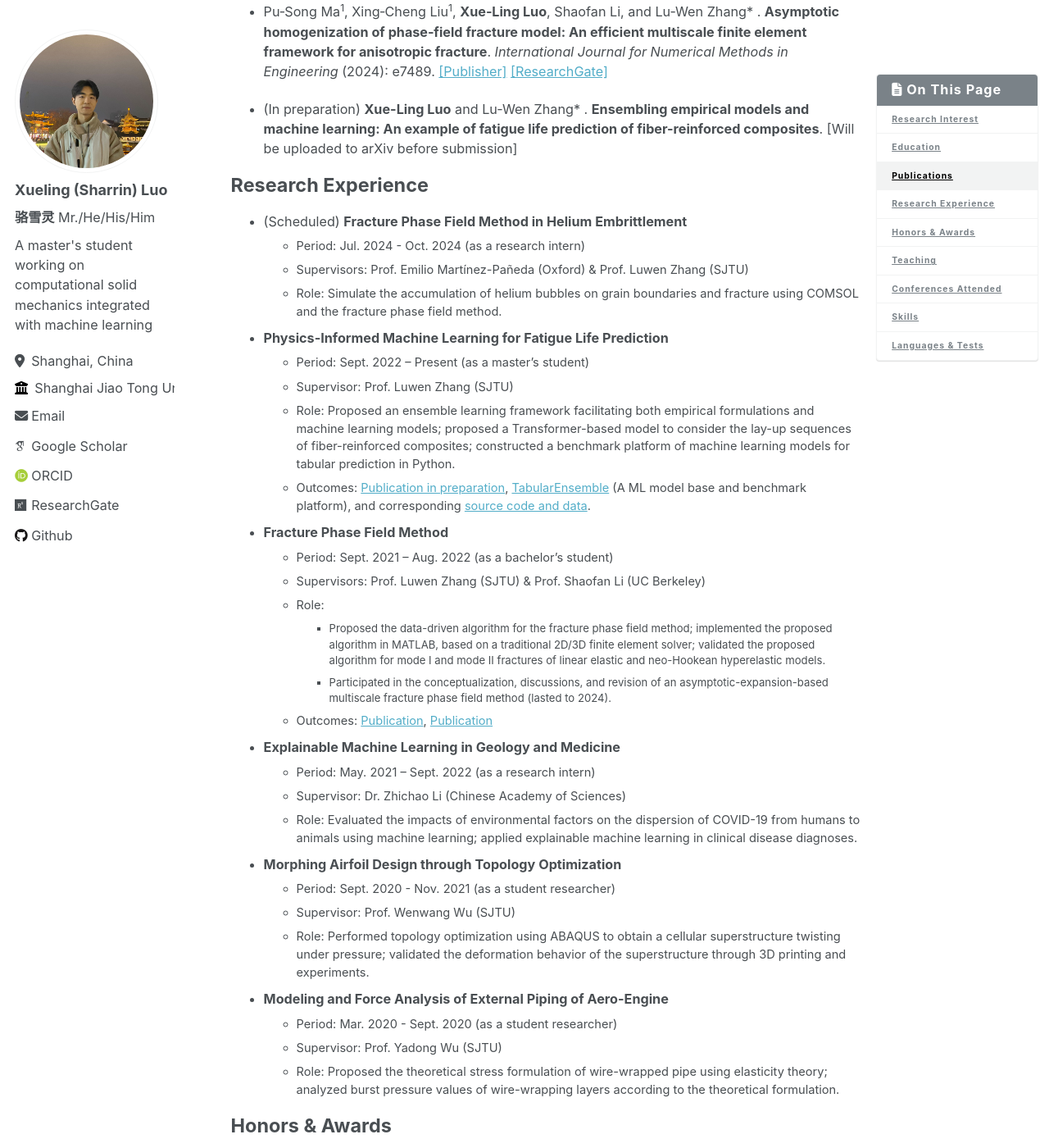
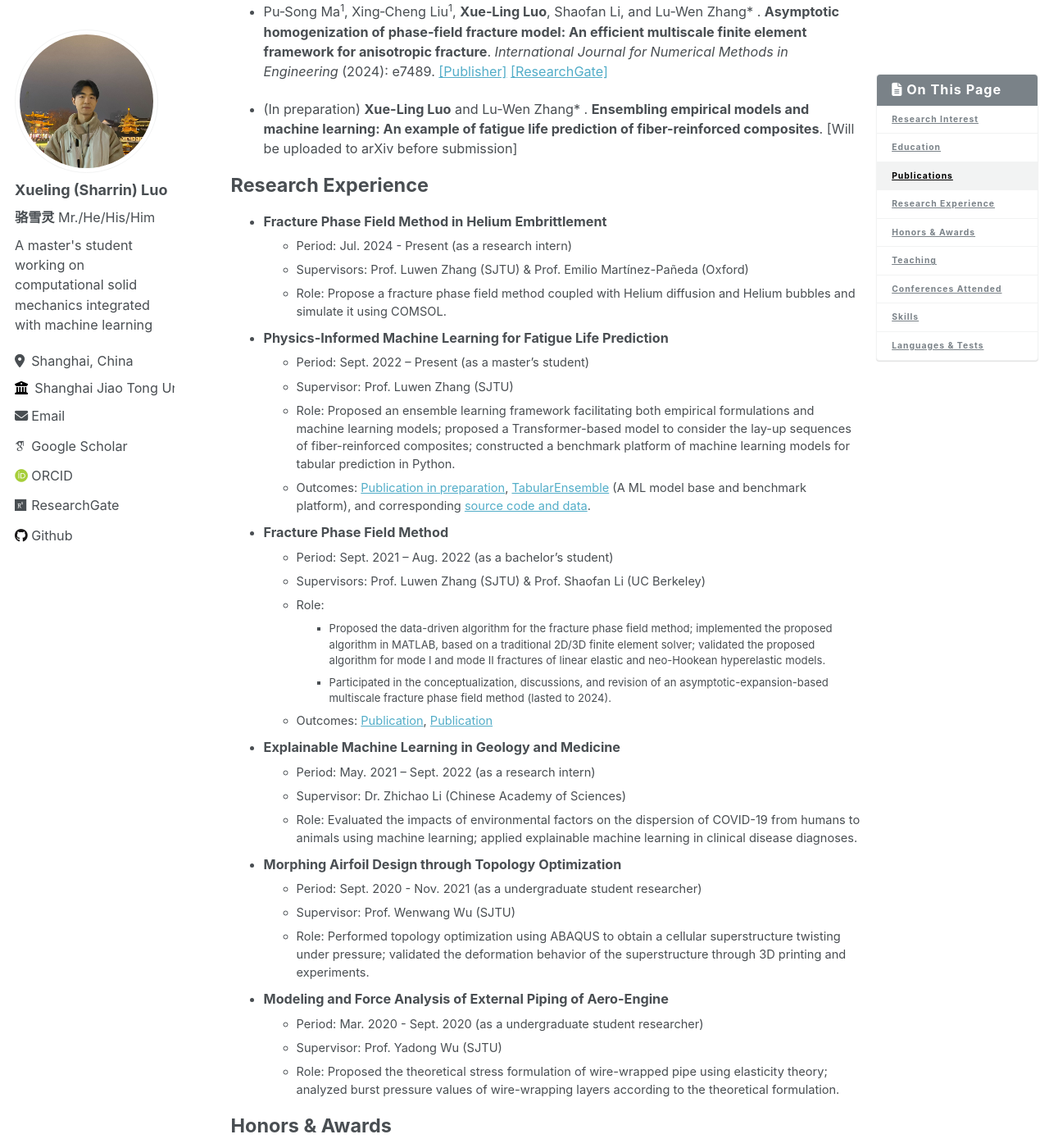
Before and after one commit to LuoXueling/luoxueling.github.io, a Jekyll site: the page built from _pages/about.md, in a window 1280 px wide and 1400 px high, scrolled down 1208 px. Shown: the whole window at 82% size. Built offline with Jekyll 4.4.1, drawn with Linux system fonts in a browser that asks for light colours; some web fonts are replaced; some of the changed text lies outside the part shown.

Commit message:
Update about.md

```diff
--- a/_pages/about.md
+++ b/_pages/about.md
@@ -46,10 +46,10 @@ My research interests lie in **fracture phase field methods**, **machine learnin
 
 # Research Experience
 
-* (Scheduled) **Fracture Phase Field Method in Helium Embrittlement**
-  * Period: Jul. 2024 - Oct. 2024 (as a research intern)
-  * Supervisors: Prof. Emilio Martínez-Pañeda (Oxford) & Prof. Luwen Zhang (SJTU)
-  * Role: Simulate the accumulation of helium bubbles on grain boundaries and fracture using COMSOL and the fracture phase field method.
+* **Fracture Phase Field Method in Helium Embrittlement**
+  * Period: Jul. 2024 - Present (as a research intern)
+  * Supervisors: Prof. Luwen Zhang (SJTU) & Prof. Emilio Martínez-Pañeda (Oxford)
+  * Role: Propose a fracture phase field method coupled with Helium diffusion and Helium bubbles and simulate it using COMSOL.
 * **Physics-Informed Machine Learning for Fatigue Life Prediction**
   * Period: Sept. 2022 – Present (as a master's student)
   * Supervisor: Prof. Luwen Zhang (SJTU)
@@ -67,11 +67,11 @@ My research interests lie in **fracture phase field methods**, **machine learnin
   * Supervisor: Dr. Zhichao Li (Chinese Academy of Sciences)
   * Role: Evaluated the impacts of environmental factors on the dispersion of COVID-19 from humans to animals using machine learning; applied explainable machine learning in clinical disease diagnoses.
 * **Morphing Airfoil Design through Topology Optimization**
-  * Period: Sept. 2020 - Nov. 2021 (as a student researcher)
+  * Period: Sept. 2020 - Nov. 2021 (as a undergraduate student researcher)
   * Supervisor: Prof. Wenwang Wu (SJTU)
   * Role: Performed topology optimization using ABAQUS to obtain a cellular superstructure twisting under pressure; validated the deformation behavior of the superstructure through 3D printing and experiments.
 * **Modeling and Force Analysis of External Piping of Aero-Engine**
-  * Period: Mar. 2020 - Sept. 2020 (as a student researcher)
+  * Period: Mar. 2020 - Sept. 2020 (as a undergraduate student researcher)
   * Supervisor: Prof. Yadong Wu (SJTU)
   * Role: Proposed the theoretical stress formulation of wire-wrapped pipe using elasticity theory; analyzed burst pressure values of wire-wrapping layers according to the theoretical formulation.
 
@@ -102,11 +103,11 @@ My research interests lie in **fracture phase field methods**, **machine learnin
 * **MATLAB**: 2D and 3D finite element implementation with implicit and explicit solvers for the fracture phase field method
 * **Python**: Machine learning, PyTorch/TensorFlow-based deep learning, OpenMMLab-based computer vision, and data analysis
 * **C++**: 2D/3D finite element implementation for beam structures, dynamics simulation of mechanical structures, and data structure
-* **Mechanical Analysis Software**: ABAQUS and its secondary development with Python, Ansys and Ansys Fluent, and Adams
+* **Mechanical Analysis Software**: COMSOL, ABAQUS and its secondary development with Python, Ansys and Ansys Fluent, and Adams
 * **Auxiliary Research Skills**: LaTeX, Unix, Git, Docker, Unity, Solidworks, Adobe Illustrator/Photoshop, and Visio
 
 # Languages & Tests
 
 * **Languages**: English and Chinese
-* **TOEFL**: 108 = Reading 30 + Listening 28 + Speaking 25 + Writing 25 (*Jan. 2024*); MyBest score 112 = ... + Writing 29 (*Mar. 2024*)
+* **TOEFL**: 113 = Reading 30 + Listening 30 + Speaking 25 + Writing 28 (*Jul. 2024*)
 * **GRE**: 330 = Verbal 160 + Quant 170 (*May. 2024*)
```
Also changed, not shown: other parts of _pages/about.md (+1 -0 lines).
